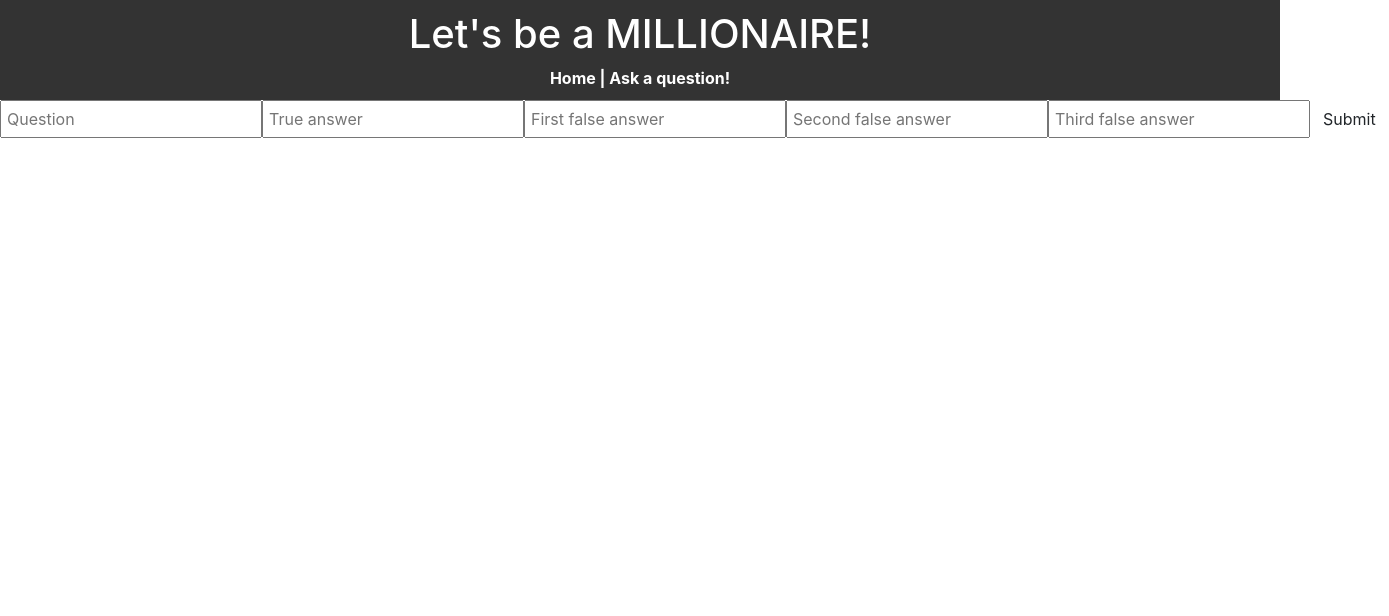
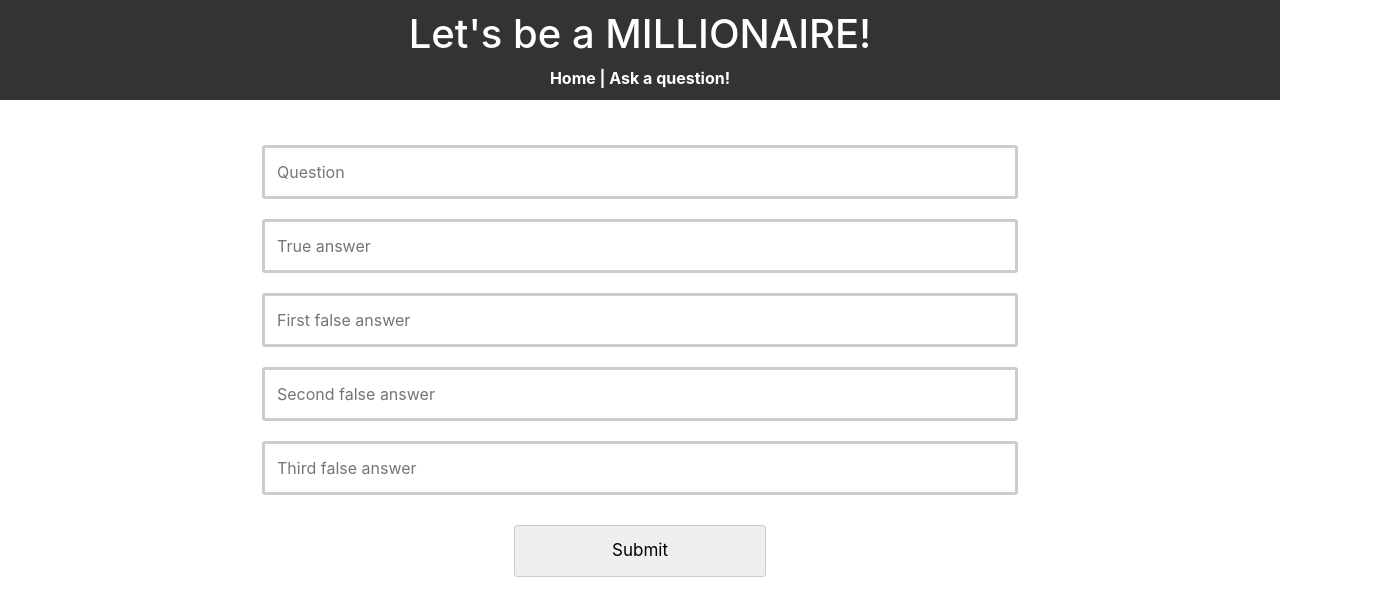
Before and after one commit to RRetlev/elearningsite, a React (Create React App) app in the folder Frontend/elearningsite/: page /new-question in a window 1280 px wide. Shown: the top 616 px of the page, 1389 px wide, since content can reach past the window. Built offline with nearby package versions, Linux system fonts and the light colour scheme; no server answers.

Commit message:
made the question asking page design fancy

```diff
--- a/Frontend/elearningsite/src/App.css
+++ b/Frontend/elearningsite/src/App.css
@@ -46,3 +46,76 @@
     background-color: green !important;
     border-color: green !important;
 }
+
+input[type='text']{
+    width: 60%;
+    margin-bottom: 20px;
+    padding: 12px;
+    border: 3px solid #ccc;
+    border-radius: 3px;
+}
+input:focus{
+    border: 3px solid black;
+    outline: 0;
+    background-color: lightgrey;
+}
+
+input[type='text']:hover{
+    border: 3px solid black;
+    border-radius: 3px;
+    background-color: lightgrey;
+    cursor:pointer;
+}
+
+.input-field-wrapper{
+
+}
+
+form {
+    background-color: #ffffff99;
+    padding: 45px 10px;
+    border-radius: 3px;
+}
+
+.submit-btn {
+    color: black;
+    padding: 12px;
+    margin: 10px 0;
+    width: 20%;
+    border-radius: 3px;
+    cursor: pointer;
+    font-size: 17px;
+    border: 1px solid #ccc;
+}
+
+.submit-btn:hover {
+    color: white;
+    background-color: black;
+    padding: 12px;
+    margin: 10px 0;
+    width: 20%;
+    border-radius: 3px;
+    cursor: pointer;
+    font-size: 17px;
+    border: 1px solid #ccc;
+
+}
+
+
+input:focus::-webkit-input-placeholder {
+    color: black;
+    background-color: lightgrey;
+}
+
+input:focus:-moz-placeholder {
+    color: black;
+    background-color: lightgrey;
+}
+input:focus::-moz-placeholder {
+    color: black;
+    background-color: lightgrey;
+}
+input:focus:-ms-input-placeholder {
+    color: black;
+    background-color: lightgrey;
+}
--- a/Frontend/elearningsite/src/components/pages/newquestion.js
+++ b/Frontend/elearningsite/src/components/pages/newquestion.js
@@ -1,97 +1,103 @@
 import React, {Component} from 'react'
 
-export class AddQuestion extends Component{
-    state={
-        question:' ',
-        trueanswer:' ',
-        false1:' ',
-        false2:' ',
-        false3:' ',
+export class AddQuestion extends Component {
+    state = {
+        question: ' ',
+        trueanswer: ' ',
+        false1: ' ',
+        false2: ' ',
+        false3: ' ',
     };
 
-    onSubmit=(e) =>{
-        const result={
-            question:this.state.question,
-            answers:[
+    onSubmit = (e) => {
+        const result = {
+            question: this.state.question,
+            answers: [
                 {
-                    right:true,
-                    text:this.state.trueanswer,
+                    right: true,
+                    text: this.state.trueanswer,
                 },
                 {
-                    right:false,
-                    text:this.state.false1,
+                    right: false,
+                    text: this.state.false1,
                 },
                 {
-                    right:true,
-                    text:this.state.false2,
+                    right: true,
+                    text: this.state.false2,
                 },
                 {
-                    right:true,
-                    text:this.state.false3,
+                    right: true,
+                    text: this.state.false3,
                 }
             ]
-        }
+        };
+
         fetch('http://localhost:8080/new-question', {
             method: 'POST',
+            mode: 'cors',
             headers: {
                 'Accept': 'application/json',
                 'Content-Type': 'application/json',
             },
             body: JSON.stringify(result)
-        });
-        this.setState({question:' ', trueanswer:' ',false1:' ',false2:' ',false3:' ',})
+
+        })
+            .then(res => console.log(res));
+        this.setState({question: ' ', trueanswer: ' ', false1: ' ', false2: ' ', false3: ' ',})
     };
 
-    onChange =(e) => this.setState({[e.target.name]:e.target.value});
+    onChange = (e) => this.setState({[e.target.name]: e.target.value});
 
-    render(){
-        return(
-            <form onSubmit={this.onSubmit} style={{display:'flex'}}>
-            <input
+    render() {
+        return (
+            <form onSubmit={this.onSubmit} /*style={{display:'flex'}}*/>
+
+                <div className="input-field-wrapper">
+                    <input required
                         type='text'
                         name='question'
                         onChange={this.onChange}
-                style={{flex:'10', padding:'5px'}}
+                        // style={{flex:'10', padding:'5px'}}
                         placeholder='Question'
 
                     />
-            <input
+                    <input required
                         type='text'
                         name='trueanswer'
                         onChange={this.onChange}
-                style={{flex:'10', padding:'5px'}}
+                        // style={{flex:'10', padding:'5px'}}
                         placeholder='True answer'
 
                     />
-            <input
+                    <input required
                         type='text'
                         name='false1'
                         onChange={this.onChange}
-                style={{flex:'10', padding:'5px'}}
+                        // style={{flex:'10', padding:'5px'}}
                         placeholder='First false answer'
 
                     />
-            <input
+                    <input required
                         type='text'
                         name='false2'
                         onChange={this.onChange}
-                style={{flex:'10', padding:'5px'}}
+                        // style={{flex: '10', padding: '5px'}}
                         placeholder='Second false answer'
 
                     />
-            <input
+                    <input required
                         type='text'
                         name='false3'
                         onChange={this.onChange}
-                style={{flex:'10', padding:'5px'}}
+                        // style={{flex:'10', padding:'5px'}}
                         placeholder='Third false answer'
-
                     />
+                </div>
                 <input
                     type='submit'
                     value='Submit'
-                className='btn'
-                style={{flex:1}}
+                    className='submit-btn'
+                    // style={{flex:1}}
                 />
             </form>
 
```
Lines whose indentation alone changed are shown as unchanged.
